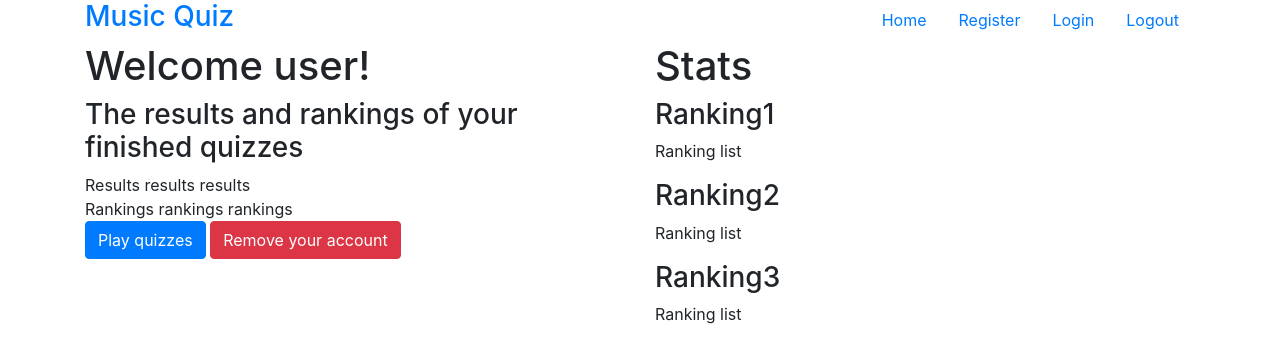
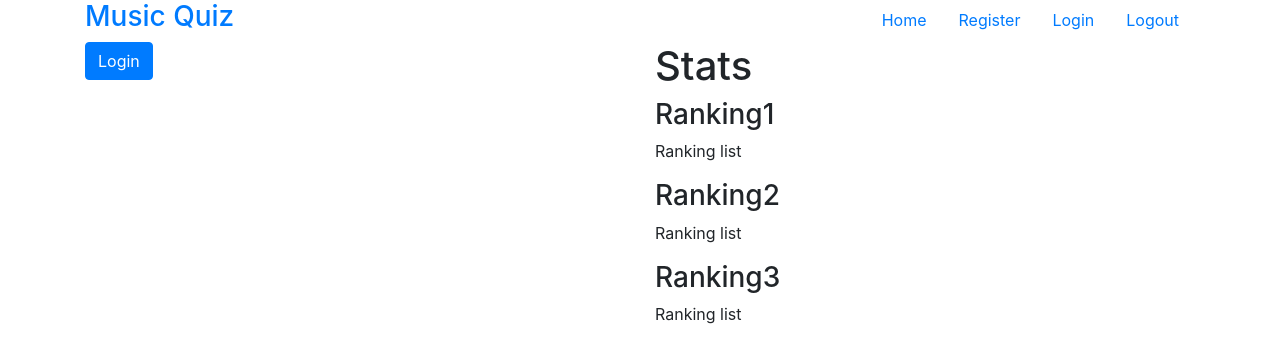
Before and after one commit to KooEeVee/24dbwebapp, a Flask app: page /user in a window 1280 px wide. Shown: the top 363 px of the page. Run offline with Flask 3, Linux system fonts and the light colour scheme.

Commit message:
add login and session to user

```diff
--- a/app.py
+++ b/app.py
@@ -1,5 +1,7 @@
 from flask import Flask
+from os import getenv
 
 app = Flask(__name__)
+app.secret_key = getenv("SECRET_KEY")
 
 import routes
--- a/quizzes.py
+++ b/quizzes.py
@@ -119,7 +119,7 @@ def show_quizzes_toadmin():
                 "correct_option": row.correct_option
             }
             dict_quizzes[quiz_label]["questions"][question_label]["options"].append(optionlist)
-            print(dict_quizzes)
+            #print(dict_quizzes)
         return dict_quizzes
     except:
         return False
--- a/routes.py
+++ b/routes.py
@@ -39,8 +39,16 @@ def registersuccess():
 def login():
     if request.method=="GET":
         return render_template("login.html")
+    if request.method == "POST":
+        username = request.form["username"]
+        password = request.form["password"]
+        users.login(username, password)
+        return redirect("/user")
+    if not users.login(username, password):
+        error = {f"Username or password failed, try again"}
+        return render_template("login.html", error=error)
     else:
-        return redirect("/user")
+        redirect("/")
 
 @app.route("/logout")
 def logout():
--- a/templates/login.html
+++ b/templates/login.html
@@ -7,12 +7,14 @@
 <form action="/login" method="POST">
     <div class="form-group">
       <label for="username">Username</label>
-      <input type="text" class="form-control" id="username", minlength="3", maxlength="10", required="True">
+      <input type="text" class="form-control" id="username", name="username" minlength="3", maxlength="10", required="True">
     </div>
     <div class="form-group">
       <label for="password">Password</label>
-      <input type="password" class="form-control" id="password", minlength="8", maxlength="15", required="True">
+      <input type="password" class="form-control" id="password", name="password" minlength="8", maxlength="15", required="True">
     </div>
     <button type="submit" class="btn btn-primary">Submit</button>
   </form>
+
+  {{ error }}
 {% endblock %}
--- a/templates/user.html
+++ b/templates/user.html
@@ -1,11 +1,20 @@
 {% extends "layout.html" %}
 
 {% block contentrow1col1 %}
-<H1>Welcome user!</H1>
+
+{% if session.username %}
+
+<H1>Welcome user {{ session.username }}!</H1>
 <H3>The results and rankings of your finished quizzes</H3>
 Results results results<br>
 Rankings rankings rankings<br>
 <a class="btn btn-primary" href="/" role="button">Play quizzes</a>
 <a class="btn btn-danger" href="/accountremoved" role="button">Remove your account</a>
 
+{% else %}
+
+<a class="btn btn-primary" href="/login" role="button">Login</a>
+
+{% endif %}
+
 {% endblock %}
```
Also changed, not shown: users.py (+14 -1 lines).
